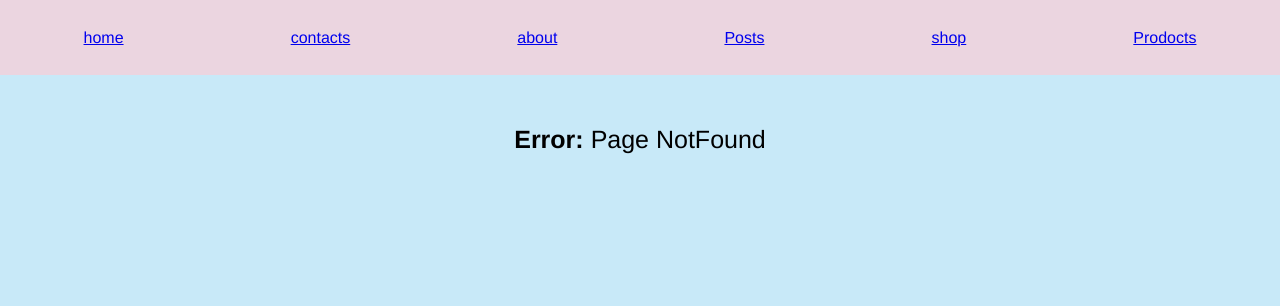
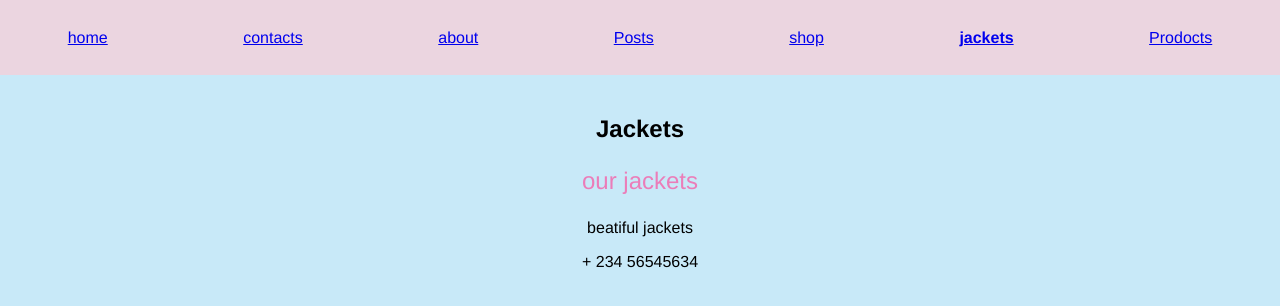
Before and after one commit to soltonbekov-aiymkyz/router-example, a React (Create React App) app: page /jackets in a window 1280 px wide. Shown: the top 306 px of the page. Built offline with nearby package versions, Linux system fonts and the light colour scheme.

Commit message:
added some functuncions

```diff
--- a/src/App.js
+++ b/src/App.js
@@ -7,7 +7,7 @@ import Home from "./components/Home/Home";
 import NotFound from "./components/NotFound/NotFound";
 import Posts from "./components/Posts/Posts";
 import Shop from "./components/Shop/Shop";
-
+import Jackets from "./components/Jackets/Jackets"
 import Products from './components/Products/Products';
 import "./App.css"
 
@@ -51,11 +51,20 @@ function App() {
             to="/shop">shop </NavLink>
         </li>
 
+        <li>
+          <NavLink
+            activeStyle={activeLinkStyle}
+            activeClassName="activeLink"
+            to="/jackets">jackets </NavLink>
+        </li>
         <li><NavLink activeClassName="activeLink" activeStyle = {activeLinkStyle} to="/products">Prodocts</NavLink></li>
       </ul>
       <Switch>
         <Route path="/about" component={About} />
         <Route path="/contacts" component={Contacts} />
+
+        <Route path="/jackets" component={Jackets} />
+
         <Route path="/posts" component={Posts} />
         <Route path="/shop" component={Shop} />
         <Route path="/products" component={Products} />
--- /dev/null
+++ b/src/components/Jackets/Jackets.js
@@ -0,0 +1,14 @@
+import classes from "./Jackets.module.css";
+const Jackets =()=> {
+    return(
+        <div className={classes.Jackets}>
+        <h2> Jackets </h2>
+        <p className={classes.con}>our jackets</p>
+        <span>
+            <p>beatiful jackets </p>
+            <p>+ 234 56545634 </p>
+        </span>
+    </div>
+    )
+}
+export default Jackets;
--- /dev/null
+++ b/src/components/Jackets/Jackets.module.css
@@ -0,0 +1,8 @@
+.Jackets {
+    padding-top: 20px;
+    text-align: center;
+}
+.con {
+    font-size: 24px;
+     color: rgb(235, 125, 185);
+}
```
Also changed, not shown: src/components/Products/Products.module.css (line endings or trailing spaces).
